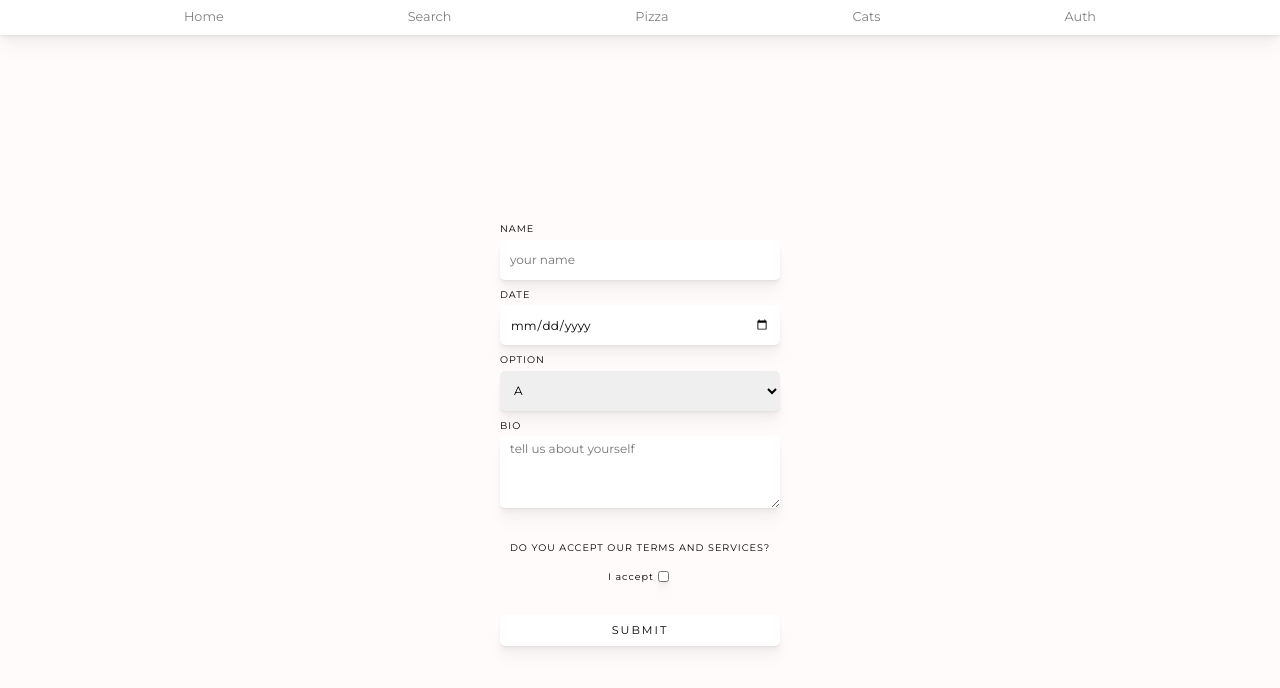
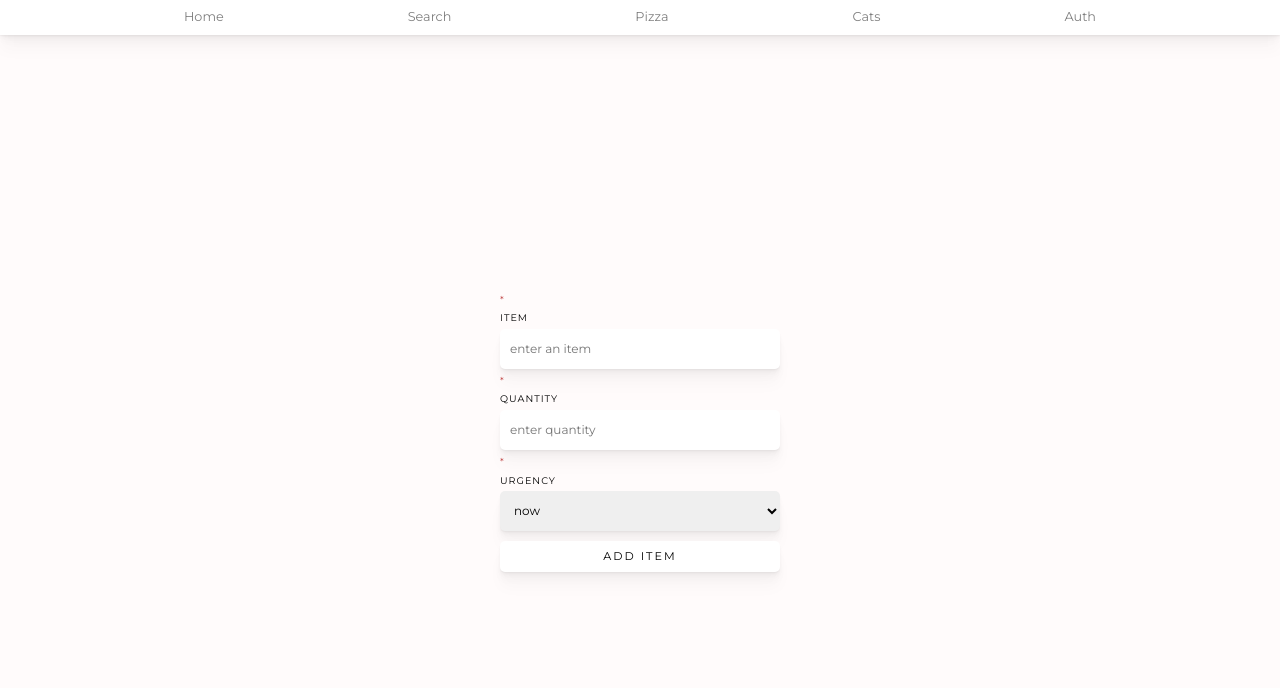
Before and after one commit to Full-Stack-CRUD-App/frontend, a React app: page / in a window 1280 px wide. Shown: the top 688 px of the page. Built offline with nearby package versions, Linux system fonts and the light colour scheme; a web font is replaced by a local one.

Commit message:
adds required attribute to form control / refactors form

```diff
--- a/src/components/Dashboard/Dashboard.jsx
+++ b/src/components/Dashboard/Dashboard.jsx
@@ -2,8 +2,8 @@ import styles from './Dashboard.css';
 import {
   InputControl,
   SelectControl,
-  TextAreaControl,
-  CheckboxControl,
+  // TextAreaControl,
+  // CheckboxControl,
   FormButton
 } from '../Form/FormControl';
 
@@ -13,41 +13,35 @@ export default function Dashboard() {
       <form>
 
         <InputControl
-          label="Name"
-          name="name"
-          placeholder="your name"
+          label="Item"
+          name="item"
+          placeholder="enter an item"
+          required
         />
 
         <InputControl
-          label="Date"
+          label="Quantity"
           required
-          type="date"
-          name="date"
+          type="number"
+          name="quantity"
+          placeholder="enter quantity"
         />
 
 
         <SelectControl
-          label="Option"
+          label="Urgency"
           required
-          name="option"
-          placeholder="select an option"
+          name="urgency"
+          placeholder="when do you need this item?"
         >
-          <option value="1">A</option>
-          <option value="2">B</option>
-          <option value="3">C</option>
+          <option value="now">now</option>
+          <option value="tomorrow">tomorrow</option>
+          <option value="whenever">whenever</option>
         </SelectControl>
 
-        <TextAreaControl
-          label="Bio"
-          name="bio"
-          placeholder="tell us about yourself"
-        />
-
-        <CheckboxControl legend="Do you accept our terms and services?"
-          label="I accept" />
 
 
-        <FormButton>Submit</FormButton>
+        <FormButton>Add item</FormButton>
       </form>
     </div>
   );
--- a/src/components/Form/FormControl.css
+++ b/src/components/Form/FormControl.css
@@ -19,6 +19,13 @@
   letter-spacing: 1px;
   text-transform: uppercase;
 }
+
+  .LabelText .Required::before {
+    content: ' *';
+    position: relative;
+    top: -3px;
+    color: rgb(190, 63, 63);
+  }
 
 .FormControl input:not([type='checkbox']):not([type='radio']),
 select,
--- a/src/components/Form/FormControl.jsx
+++ b/src/components/Form/FormControl.jsx
@@ -3,34 +3,41 @@ import styles from './FormControl.css';
 import classnames from 'classnames';
 
 
-function FormControl({ label, children }) {
+function FormControl({ label, required, children }) {
   const className = classnames(styles.FormControl, styles.LabelText);
   return (
     <label className={className}>
-      {label}
+      <LabelText text={label} required={required} />
       {children}
     </label>
   );
 }
 
+export function LabelText({ text, required }) {
+  const className = classnames(styles.LabelText, {
+    [styles.Required]: required,
+  });
+  return <span className={className}>{text}</span>;
+}
 
-export function InputControl({ label, ...rest }) {
+export function InputControl({ label, required, ...rest }) {
   return (
-    <FormControl label={label}>
-      <input {...rest} />
+    <FormControl label={label} required={required}>
+      <input {...rest} required={required} />
     </FormControl>
   );
 }
 
 export function SelectControl({
   label,
+  required,
   children,
   placeholder,
   ...rest
 }) {
   return (
-    <FormControl label={label}>
-      <select {...rest}>
+    <FormControl label={label} required={required}>
+      <select {...rest} required={required}>
         {placeholder && <option disabled>{placeholder}</option>}
         {children}
       </select>
@@ -38,21 +45,23 @@ export function SelectControl({
   );
 }
 
-export function TextAreaControl({ label, ...rest }) {
+export function TextAreaControl({ label, required, ...rest }) {
   return (
-    <FormControl label={label}>
-      <textarea {...rest} />
+    <FormControl label={label} required={required}>
+      <textarea {...rest} required={required} />
     </FormControl>
   );
 }
 
-export function CheckboxControl({ legend, label, ...rest }) {
+export function CheckboxControl({ legend, required, label, ...rest }) {
   return (
     <fieldset className={styles.CheckboxControl}>
-      <legend className={styles.LabelText}>{legend}</legend>
+      <legend className={styles.LabelText}>
+        <LabelText text={legend} required={required} />
+      </legend>
       <label>
         {label}
-        <input type="checkbox" {...rest} />
+        <input type="checkbox" {...rest} required={required} />
       </label>
     </fieldset>
   );
```
Also changed, not shown: src/services/request.js (added, +26 -0 lines), src/services/auth.js (added).
